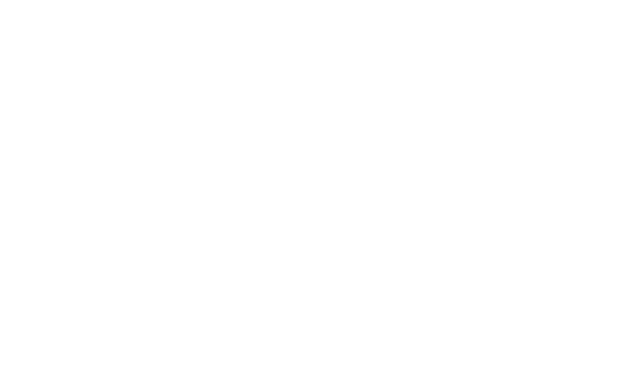
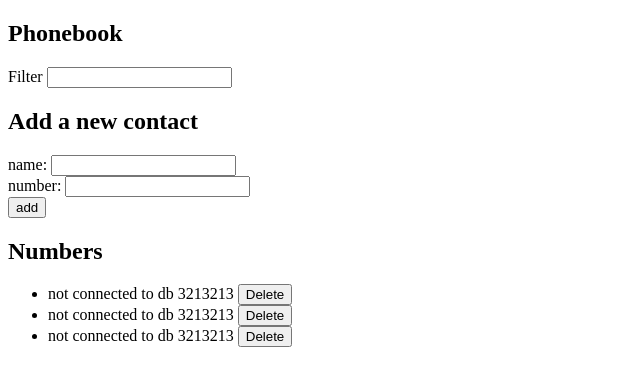
Before and after one commit to sakuih/fsopen, a React (Create React App) app in the folder part2/phonebook/: page / in a window 1280 px wide. Shown: the top 386 px of the page, without its empty margins (0-640 px from the left). Built offline with nearby package versions, Linux system fonts and the light colour scheme.

Commit message:
mapping added, deleting under work

```diff
--- a/part2/phonebook/src/App.css
+++ b/part2/phonebook/src/App.css
@@ -1,38 +0,0 @@
-.App {
-  text-align: center;
-}
-
-.App-logo {
-  height: 40vmin;
-  pointer-events: none;
-}
-
-@media (prefers-reduced-motion: no-preference) {
-  .App-logo {
-    animation: App-logo-spin infinite 20s linear;
-  }
-}
-
-.App-header {
-  background-color: #282c34;
-  min-height: 100vh;
-  display: flex;
-  flex-direction: column;
-  align-items: center;
-  justify-content: center;
-  font-size: calc(10px + 2vmin);
-  color: white;
-}
-
-.App-link {
-  color: #61dafb;
-}
-
-@keyframes App-logo-spin {
-  from {
-    transform: rotate(0deg);
-  }
-  to {
-    transform: rotate(360deg);
-  }
-}
--- a/part2/phonebook/src/App.js
+++ b/part2/phonebook/src/App.js
@@ -1,11 +1,45 @@
-import './App.css';
+import { useState } from 'react'
 
-function App() {
-  return (
-    <div className="App">
+const App = () => {
+  const [persons, setPersons] = useState([
+    { name: 'not connected to db' , number: '3213213'},
+    { name: 'not connected to db' , number: '3213213'},
+    { name: 'not connected to db' , number: '3213213'}
+  ])
+  const [newName, setNewName] = useState('')
 
-    </div>
-  );
-}
+  function deletePerson(e) {
+     console.log("This person will be deleted", e)
+  }
+  function mapPersons(persons) {
+
+      const mappedList = persons.map((person) =>
+          <li key={person.index}>{person.name} {person.number} <button onClick={() => deletePerson(person.index)}>Delete</button></li>
+      )
+    return mappedList
+    }
+
+    return (
+        <div>
+          <h2>Phonebook</h2>
+            Filter <input />
+          <form>
+              <h2>Add a new contact</h2>
+            <div>
+              name: <input /><br/>
+              number: <input />
+            </div>
+            <div>
+              <button type="submit">add</button>
+            </div>
+          </form>
+          <h2>Numbers</h2>
+            <ul>
+                {mapPersons(persons)}
+            </ul>
+
+        </div>
+    )
+  }
 
 export default App;
--- a/part2/phonebook/src/index.css
+++ b/part2/phonebook/src/index.css
@@ -1,13 +1,3 @@
-body {
-  margin: 0;
-  font-family: -apple-system, BlinkMacSystemFont, 'Segoe UI', 'Roboto', 'Oxygen',
-    'Ubuntu', 'Cantarell', 'Fira Sans', 'Droid Sans', 'Helvetica Neue',
-    sans-serif;
-  -webkit-font-smoothing: antialiased;
-  -moz-osx-font-smoothing: grayscale;
+.App {
+  display: inline-block;
 }
-
-code {
-  font-family: source-code-pro, Menlo, Monaco, Consolas, 'Courier New',
-    monospace;
-}
```
Also changed, not shown: part2/phonebook/src/serverFunc.js (added).
